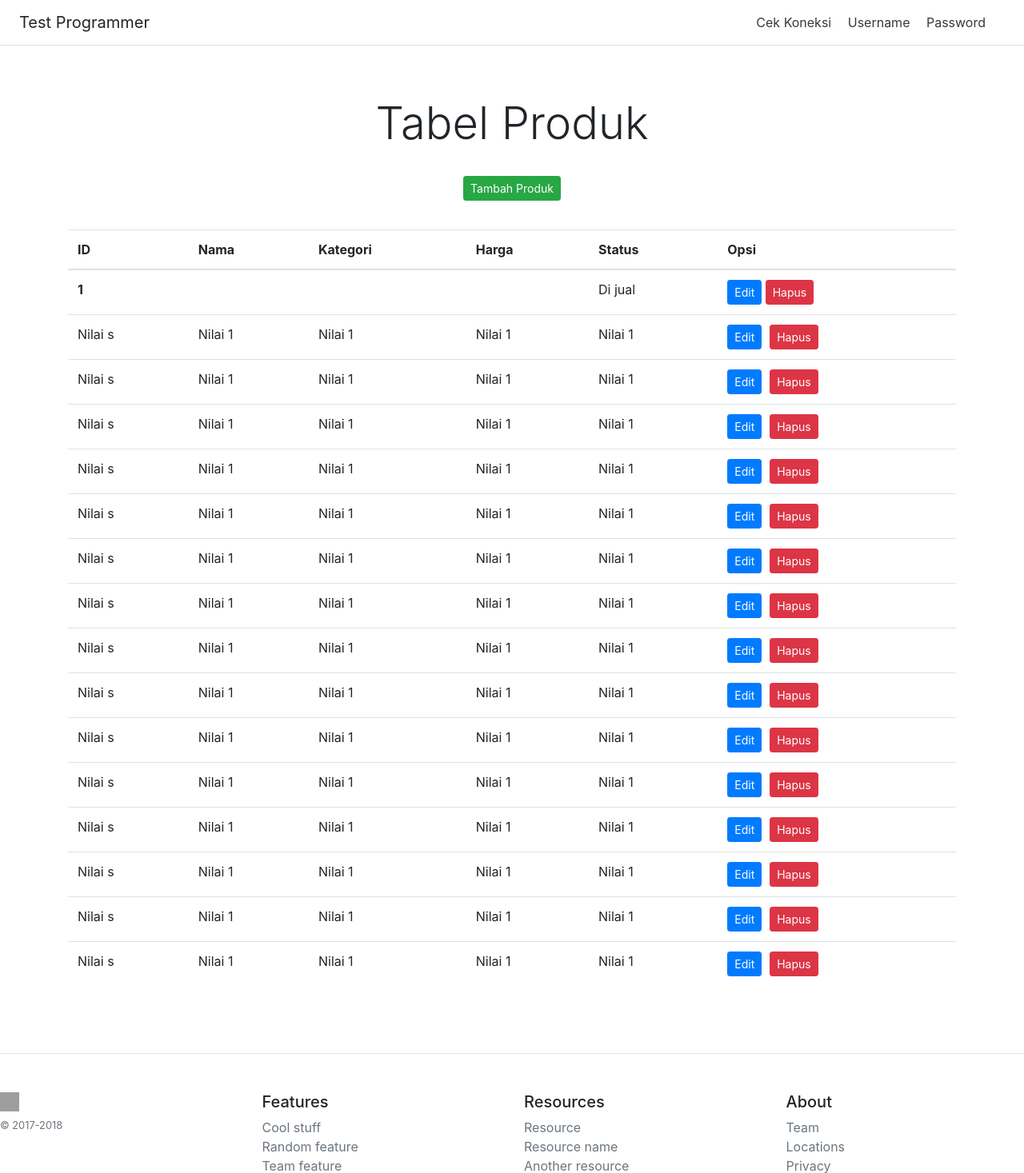
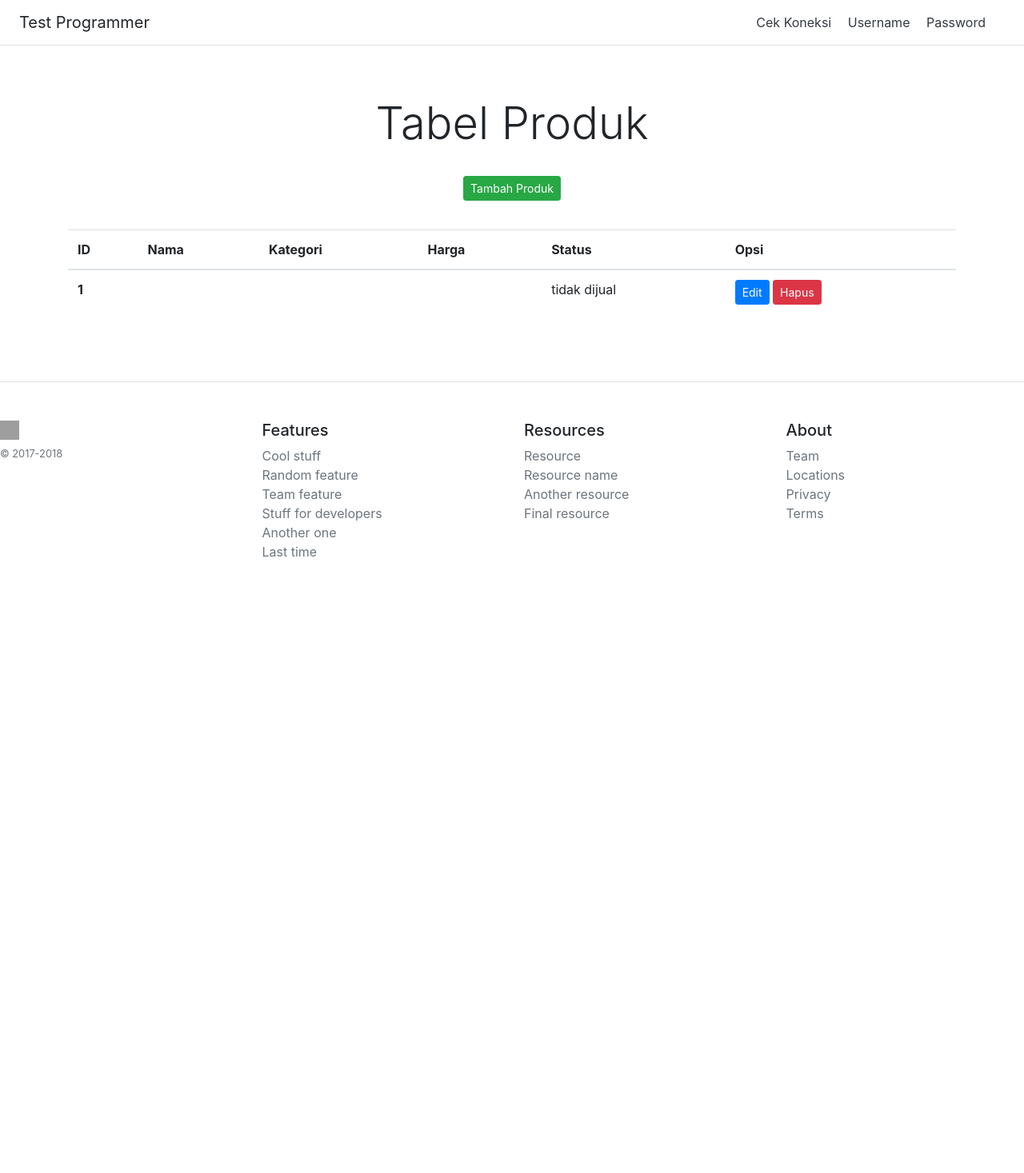
Before and after one commit to masas112/Test_Programmer_Codeigniter3, a CodeIgniter app: page /Test_Programmer_Codeigniter3/ in a window 1280 px wide. Shown: the top 1467 px of the page at 80% size. After the commit the page ends 697 px from the top, so only its background shows below. Run offline with CodeIgniter, Linux system fonts and the light colour scheme; tables that the repository leaves empty or names only in its code hold one stand-in row (values such as "Sample post"); data that the repository does not hold is empty; some libraries are stand-ins or nearby versions; grey boxes are pictures that could not be loaded.

Commit message:
fix javascript with status

```diff
--- a/application/views/welcome_message.php
+++ b/application/views/welcome_message.php
@@ -56,7 +56,7 @@
 							<td><?= $p->nama_produk ?></td>
 							<td><?= $p->kategori ?></td>
 							<td><?= $p->harga ?></td>
-							<td><?php if ($p->status == 0) {
+							<td><?php if ($p->status == 1) {
 									echo 'Di jual';
 								} else {
 									echo 'tidak dijual';
@@ -114,8 +114,8 @@
 							<div class="col-lg-9">
 								<select id="status" class="form-control" name="status" required>
 									<option value="" selected disabled>Pilih Status</option>
-									<option value="1">Di jual</option>
-									<option value="0">Tidak Dijual</option>
+									<option value="0">Di jual</option>
+									<option value="1">Tidak Dijual</option>
 								</select>
 							</div>
 						</div>
@@ -263,22 +263,40 @@
 
 	<script>
 		document.addEventListener('DOMContentLoaded', function() {
+			tampilkanTabel(1);
+		});
+
+		function tampilkanTabel(statustabel) {
 			var produk = <?php echo json_encode($produk); ?>;
 			console.log(produk);
 			const table = document.getElementById('tabelproduk');
 			// var row = table.insertRow();
 
-			for (i = 0; i < 15; i++) {
-				var row = table.insertRow();
-				row.insertCell(0).innerHTML = "Nilai s";
-				row.insertCell(1).innerHTML = "Nilai 1";
-				row.insertCell(2).innerHTML = "Nilai 1";
-				row.insertCell(3).innerHTML = "Nilai 1";
-				row.insertCell(4).innerHTML = "Nilai 1";
-				row.insertCell(5).innerHTML = "<button class='btn btn-sm btn-primary' style='margin-right: 10px;' data-toggle='modal' data-target='#editproduk'>Edit</button><button class='btn btn-sm btn-danger ' data-toggle='modal' data-target='#hapusproduk'> Hapus</button>";
-			}
-			// tabel.querySelectorAll
-		});
+			produk.forEach(function(p) {
+				if (p.status == 1) {
+					temp = "Di Jual";
+				} else {
+					temp = "Tidak Di Jual";
+				}
+				if (statustabel == p.status) {
+					var row = table.insertRow();
+					row.insertCell(0).innerHTML = '<b>' + p.id_produk + '</b>';
+					row.insertCell(1).innerHTML = p.nama_produk;
+					row.insertCell(2).innerHTML = p.kategori;
+					row.insertCell(3).innerHTML = p.harga;
+					row.insertCell(4).innerHTML = temp;
+					row.insertCell(5).innerHTML = "<button class='btn btn-sm btn-primary' style='margin-right: 10px;' data-toggle='modal' data-target='#editproduk' onclick='Edit(" + p.id_produk + "," + p.nama_produk + "," + p.kategori + "," + p.harga + "," + p.status + ")'>Edit</button><button class='btn btn-sm btn-danger ' data-toggle='modal' data-target='#hapusproduk' onclick='Delete(" + p.id_produk + ")'> Hapus</button>";
+				} else if (statustabel != 0 && statustabel != 1) {
+					var row = table.insertRow();
+					row.insertCell(0).innerHTML = '<b>' + p.id_produk + '</b>';
+					row.insertCell(1).innerHTML = p.nama_produk;
+					row.insertCell(2).innerHTML = p.kategori;
+					row.insertCell(3).innerHTML = p.harga;
+					row.insertCell(4).innerHTML = temp;
+					row.insertCell(5).innerHTML = "<button class='btn btn-sm btn-primary' style='margin-right: 10px;' data-toggle='modal' data-target='#editproduk' onclick='Edit(" + p.id_produk + "," + p.nama_produk + "," + p.kategori + "," + p.harga + "," + p.status + ")'>Edit</button><button class='btn btn-sm btn-danger ' data-toggle='modal' data-target='#hapusproduk' onclick='Delete(" + p.id_produk + ")'> Hapus</button>";
+				}
+			});
+		}
 
 
 		function Delete(id) {
```
